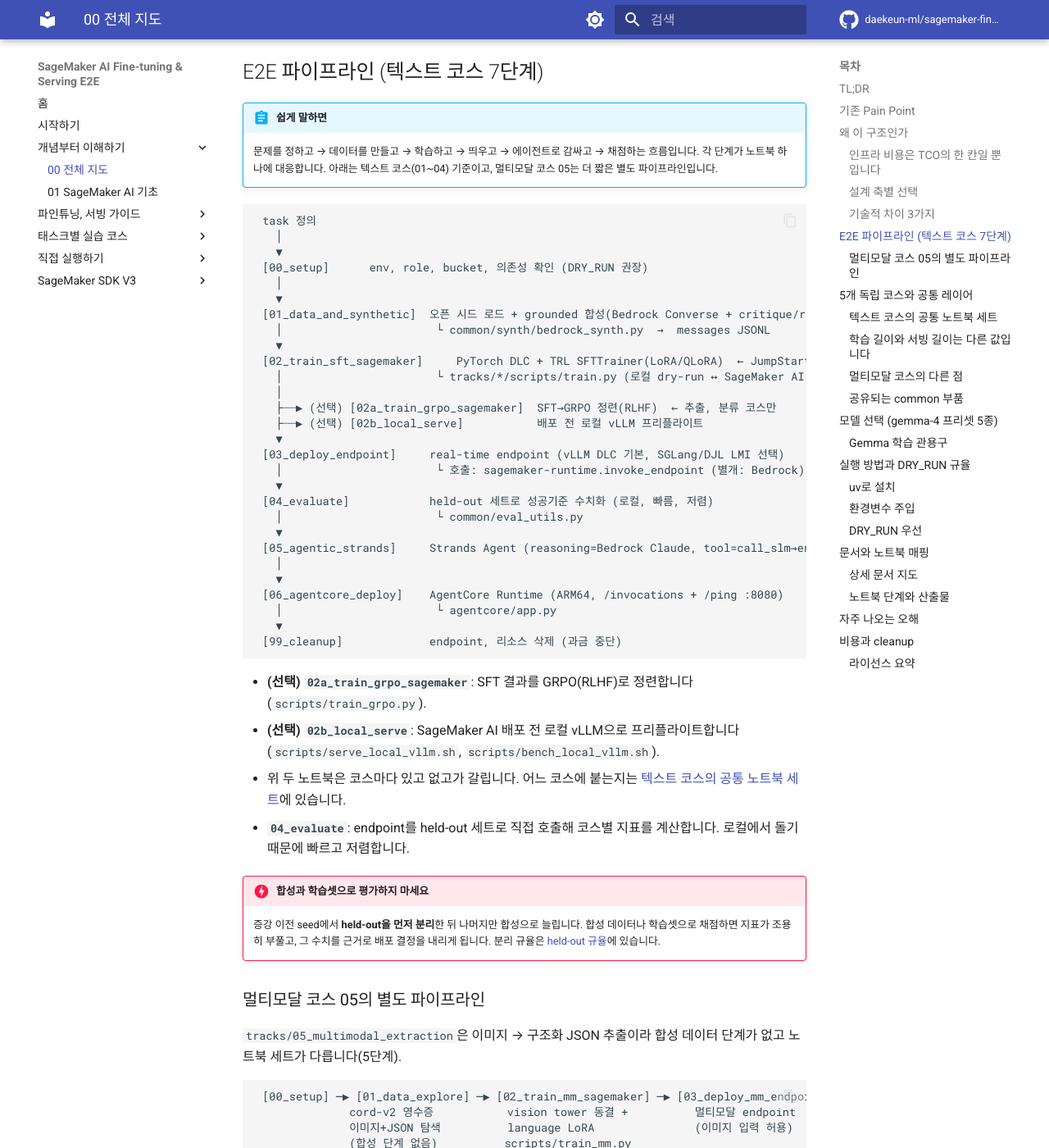
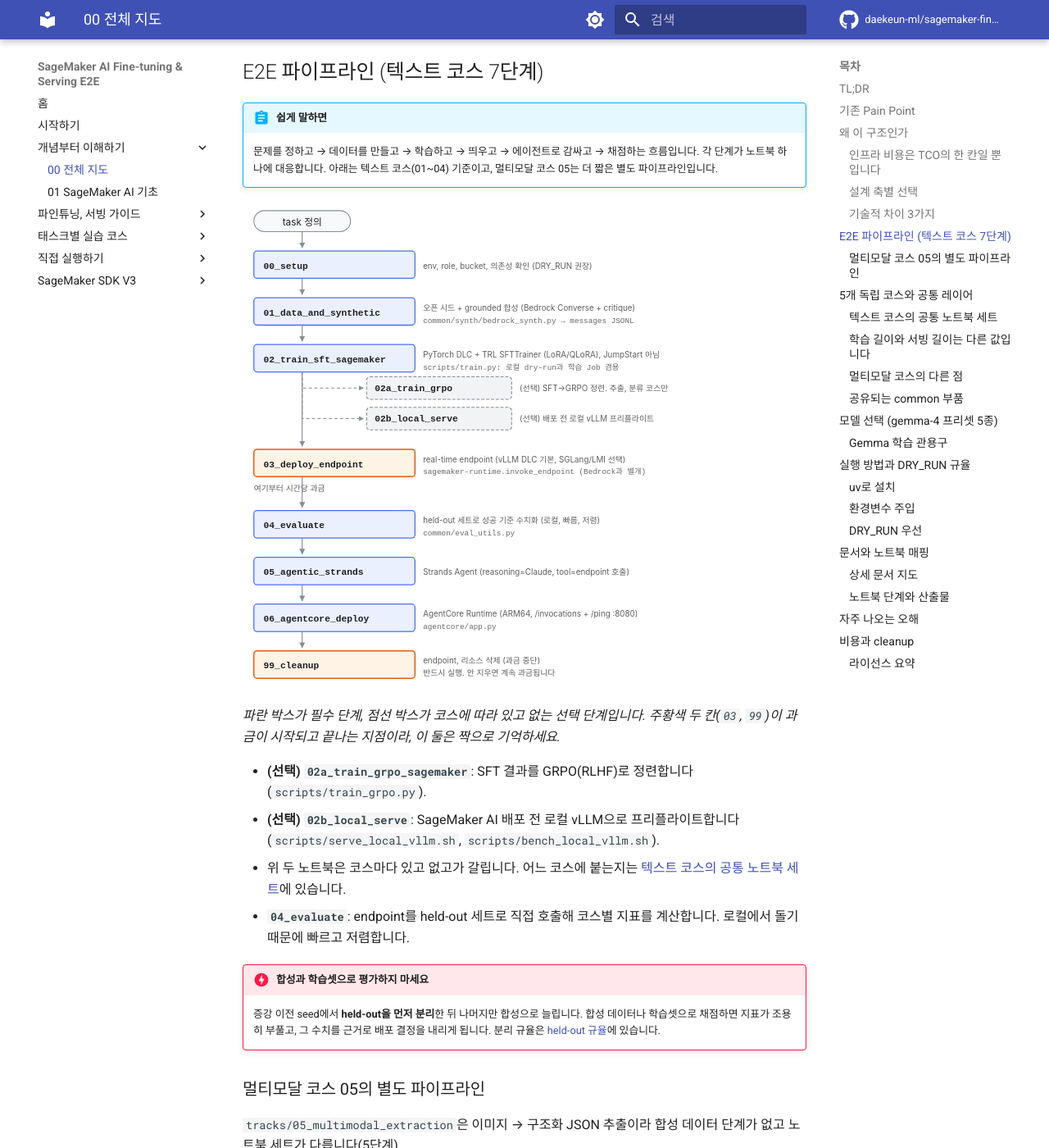
Before and after one commit to daekeun-ml/sagemaker-finetune-serve-e2e, an MkDocs documentation site: the page built from docs/00_overview.md, in a window 1280 px wide and 1400 px high, scrolled down 5379 px. Shown: the whole window at 82% size. Built offline with MkDocs 1.6.1 and Material for MkDocs 9.7.7, drawn with Linux system fonts in a browser that asks for light colours; comment, search, counter and statistics services are not loaded.

Commit message:
Redraw the notebook pipeline as SVG, unwrap the one-line flow
Two changes to how the pipeline is shown, in opposite directions.

The 28-line block in 00_overview.md became an SVG. It had the same alignment
problem as the four converted earlier, plus two dashed branches and a second
line of detail per notebook, which is where the Hangul width drift showed most.
Colour now carries meaning that the ASCII could not: solid blue for required
steps, dashed for the per-course optional ones (02a, 02b), orange for 03 and 99
so the two ends of the billing window read as a pair.

The one-liner in index.md went the other way and lost its code fence. It has no
box-drawing characters, so it never had the alignment defect an SVG would fix,
and the table right below it already explains each stage. What it did have was a
fence around text that is not code and cannot be copied as a command, so it
rendered monospace for no reason. Now plain prose with the stage names bolded.

Fixed a stale API name while redrawing: the old diagram said the training script
was shared with "SageMaker AI .fit()", but .fit() is the V2 estimator call and
this kit is on SDK v3. The notebooks use ModelTrainer with .train(), and
pipelines/_common.py calls trainer.train(**kwargs). The SVG now says "로컬
dry-run과 학습 Job 겸용" without naming the method, so a future SDK rename does
not date the drawing.

Verified: parses as XML, every text element and rect fits the viewBox, the
monospace notebook labels fit inside their boxes, mkdocs --strict builds with 0
warnings, and the SVG ships to the built site.

````diff
--- a/docs/00_overview.md
+++ b/docs/00_overview.md
@@ -153,36 +153,9 @@
     각 단계가 노트북 하나에 대응합니다. 아래는 텍스트 코스(01~04) 기준이고,
     멀티모달 코스 05는 더 짧은 별도 파이프라인입니다.
 
-```
- task 정의
-   │
-   ▼
- [00_setup]      env, role, bucket, 의존성 확인 (DRY_RUN 권장)
-   │
-   ▼
- [01_data_and_synthetic]  오픈 시드 로드 + grounded 합성(Bedrock Converse + critique/refine)
-   │                       └ common/synth/bedrock_synth.py  →  messages JSONL
-   ▼
- [02_train_sft_sagemaker]     PyTorch DLC + TRL SFTTrainer(LoRA/QLoRA)  ← JumpStart 아님
-   │                       └ tracks/*/scripts/train.py (로컬 dry-run ↔ SageMaker AI .fit() 겸용)
-   │
-   ├┈┈▶ (선택) [02a_train_grpo_sagemaker]  SFT→GRPO 정련(RLHF)  ← 추출, 분류 코스만
-   ├┈┈▶ (선택) [02b_local_serve]           배포 전 로컬 vLLM 프리플라이트
-   ▼
- [03_deploy_endpoint]     real-time endpoint (vLLM DLC 기본, SGLang/DJL LMI 선택)
-   │                       └ 호출: sagemaker-runtime.invoke_endpoint (별개: Bedrock)
-   ▼
- [04_evaluate]            held-out 세트로 성공기준 수치화 (로컬, 빠름, 저렴)
-   │                       └ common/eval_utils.py
-   ▼
- [05_agentic_strands]     Strands Agent (reasoning=Bedrock Claude, tool=call_slm→endpoint)
-   │
-   ▼
- [06_agentcore_deploy]    AgentCore Runtime (ARM64, /invocations + /ping :8080)
-   │                       └ agentcore/app.py
-   ▼
- [99_cleanup]             endpoint, 리소스 삭제 (과금 중단)
-```
+![텍스트 코스의 노트북 파이프라인. task 정의에서 시작해 00_setup이 env, role, bucket, 의존성을 확인합니다. 01_data_and_synthetic이 오픈 시드를 로드하고 Bedrock Converse로 grounded 합성을 하며 common/synth/bedrock_synth.py가 messages JSONL을 만듭니다. 02_train_sft_sagemaker가 PyTorch DLC와 TRL SFTTrainer로 LoRA 또는 QLoRA 학습을 하고 JumpStart는 쓰지 않으며, scripts/train.py가 로컬 dry-run과 SageMaker AI 학습 Job 양쪽에서 같은 파일로 돕니다. 여기서 선택 분기 두 개가 갈라집니다. 02a는 SFT 결과를 GRPO로 정련하고 추출과 분류 코스에만 있으며, 02b는 배포 전 로컬 vLLM 프리플라이트입니다. 이어서 03_deploy_endpoint가 real-time endpoint를 띄우고 여기서부터 시간당 과금이 시작됩니다. 04_evaluate가 held-out 세트로 성공 기준을 수치화하고, 05_agentic_strands가 Strands Agent를 만들며, 06_agentcore_deploy가 AgentCore Runtime에 배포합니다. 마지막으로 99_cleanup이 endpoint와 리소스를 삭제해 과금을 멈춥니다](images/notebook_pipeline.svg)
+
+*파란 박스가 필수 단계, 점선 박스가 코스에 따라 있고 없는 선택 단계입니다. 주황색 두 칸(`03`, `99`)이 과금이 시작되고 끝나는 지점이라, 이 둘은 짝으로 기억하세요.*
 
 - **(선택) `02a_train_grpo_sagemaker`**: SFT 결과를 GRPO(RLHF)로 정련합니다(`scripts/train_grpo.py`).
 - **(선택) `02b_local_serve`**: SageMaker AI 배포 전 로컬 vLLM으로 프리플라이트합니다(`scripts/serve_local_vllm.sh`, `scripts/bench_local_vllm.sh`).
````
Also changed, not shown: docs/index.md (+1 -3 lines), docs/images/notebook_pipeline.svg (added).
